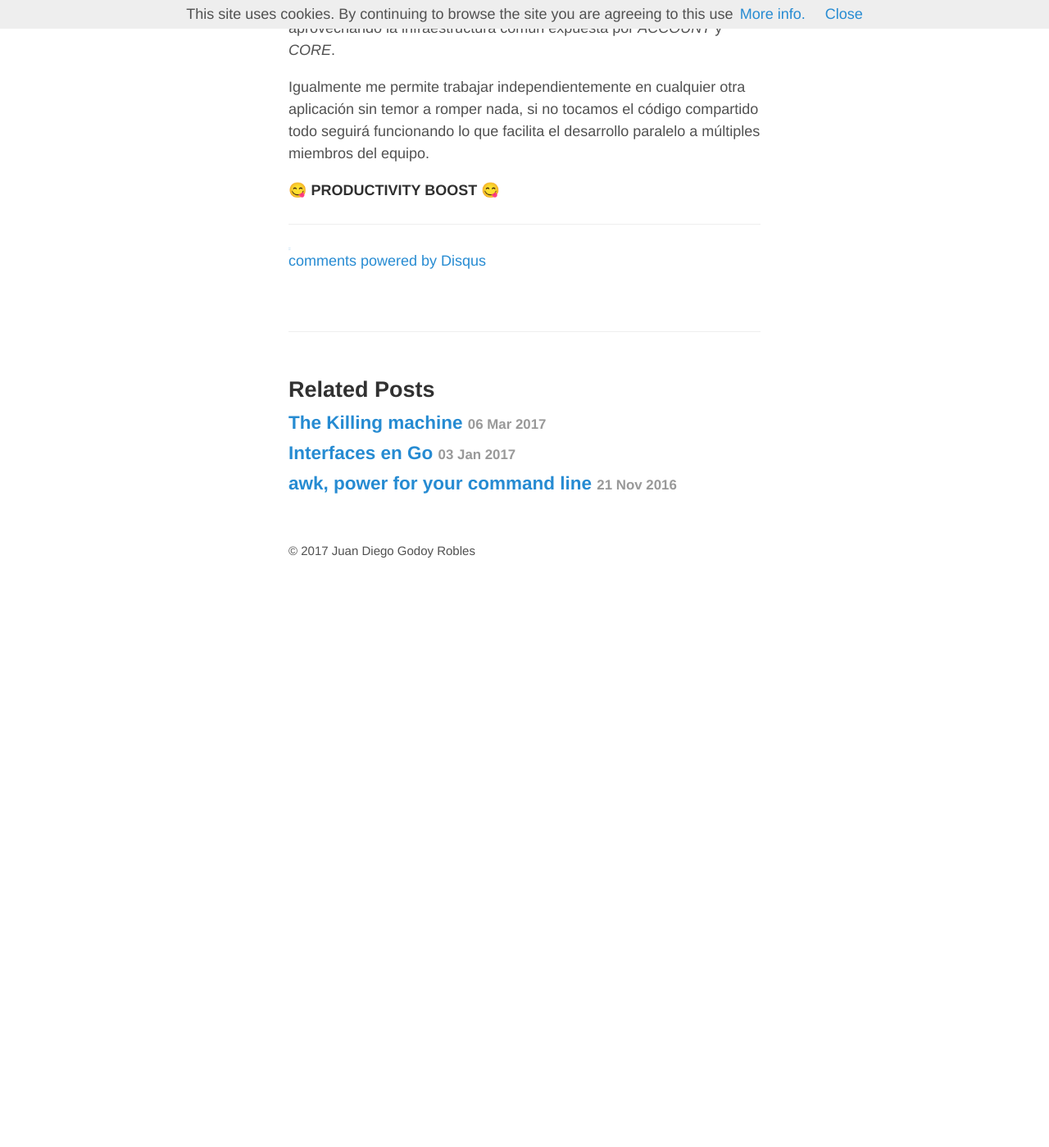
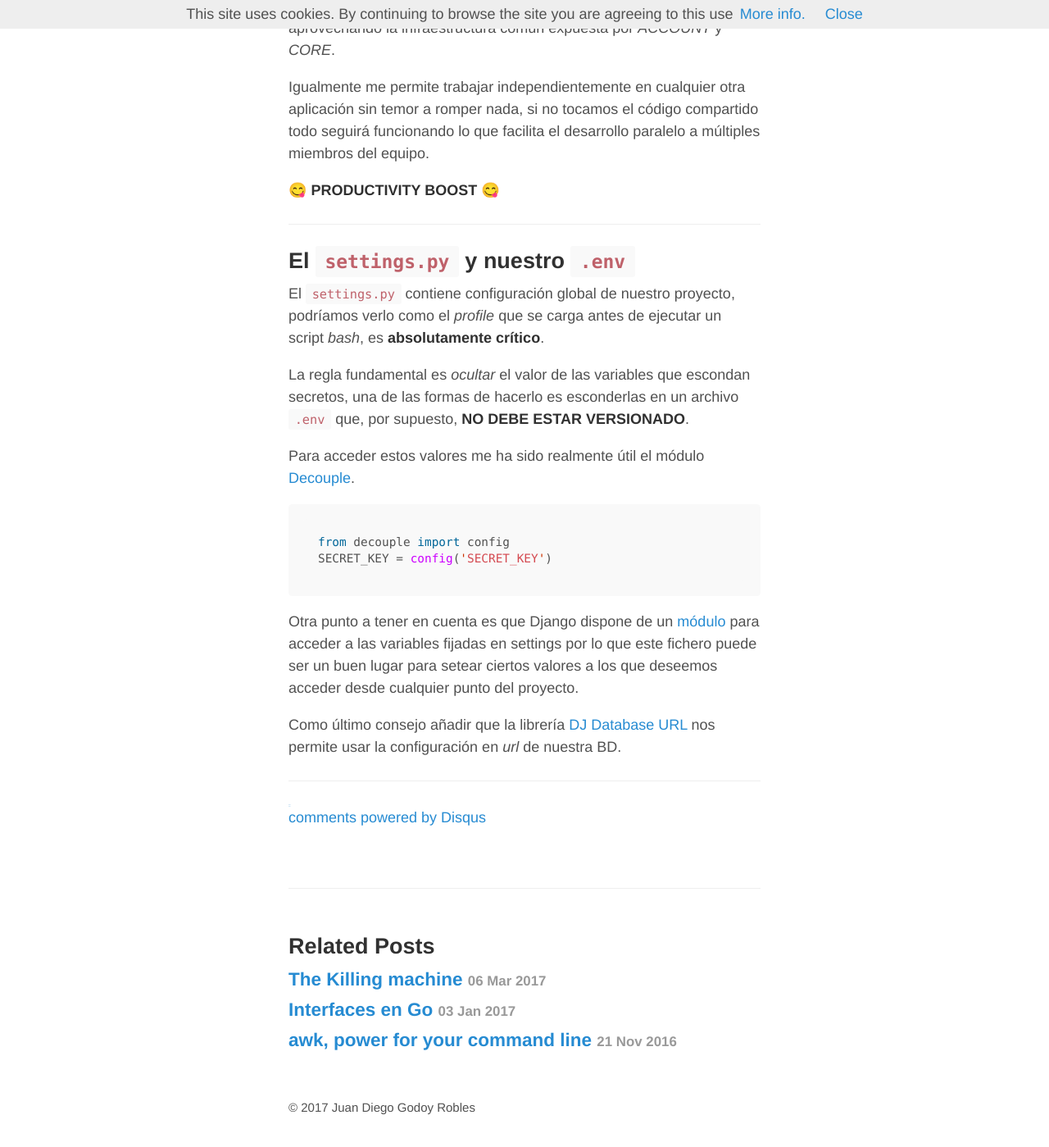
Before and after one commit to klashxx/klashxx.github.io, a Jekyll site: the page built from _posts/2017-09-22-django-vs-sysadmin.md, in a window 1280 px wide and 1400 px high, scrolled down 7181 px. Shown: the whole window at 82% size. Built offline with Jekyll 4.4.1, drawn with Linux system fonts in a browser that asks for light colours; nearby versions of some CDN libraries; emoji names are drawn with the system emoji font; comment, search, counter and statistics services are not loaded; before the commit the page ends 7902 px from its top, so only the background shows below that.

Commit message:
env and settings

````diff
--- a/_posts/2017-09-22-django-vs-sysadmin.md
+++ b/_posts/2017-09-22-django-vs-sysadmin.md
@@ -268,6 +268,25 @@ Igualmente me permite trabajar independientemente en cualquier otra aplicación
 
 <hr>
 
+## El `settings.py` y nuestro `.env`
+
+El [`settings.py`][settings] contiene configuración global de nuestro proyecto, podríamos verlo como el *profile* que se carga  antes de ejecutar un script *bash*, es **absolutamente crítico**.
+
+La regla fundamental es *ocultar* el valor de las variables que escondan secretos, una de las formas de hacerlo es esconderlas en un archivo `.env` que, por supuesto, **NO DEBE ESTAR VERSIONADO**.
+
+Para acceder estos valores me ha sido realmente útil el módulo [Decouple][decouple].
+
+```python
+from decouple import config
+SECRET_KEY = config('SECRET_KEY')
+```
+
+Otra punto a tener en cuenta es que Django dispone de un [módulo][settings-values] para acceder a las variables fijadas en settings por lo que este fichero puede ser un buen lugar para setear ciertos valores a los que deseemos acceder desde cualquier punto del proyecto.
+
+Como último consejo añadir que la librería [DJ Database URL][dj-database-url] nos permite usar la configuración en *url* de nuestra BD.
+
+<hr>
+
 [pycones2017-home]: https://2017.es.pycon.org "PyConES 2017 - Cáceres"
 [dvs-agenda]: https://2017.es.pycon.org/es/schedule/sysadmin-vs-django/ "Django vs Sysadmin - PyConES 2017"
 [dvs-slides]: https://klashxx.github.io/slides/django/ "Django vs Sysadmin - Slides"
@@ -295,3 +314,7 @@ Igualmente me permite trabajar independientemente en cualquier otra aplicación
 [mysql]: https://www.mysql.com/ "MySQL"
 [postgres]: https://www.postgresql.org/ "PostgreSQL"
 [django-structure]: https://docs.djangoproject.com/es/1.11/intro/reusable-apps/#your-project-and-your-reusable-app "Estructura Django propuesta"
+[settings]: https://docs.djangoproject.com/ko/1.11/ref/settings/ "settings.py"
+[decouple]: https://github.com/henriquebastos/python-decouple/ "Decouple"
+[settings-values]: https://docs.djangoproject.com/en/1.11/topics/settings/#using-settings-in-python-code "Settings values"
+[dj-database-url]: https://github.com/kennethreitz/dj-database-url/ "DJ-Database-URL"
````
